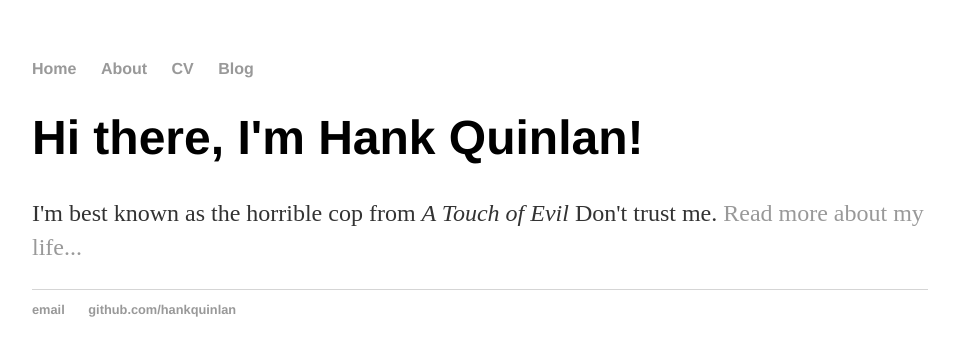
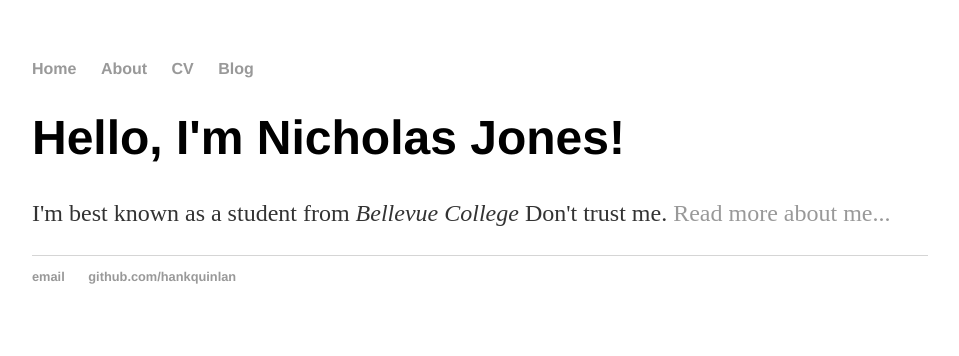
Before and after one commit to nickbjones21/IntroWebDev, a Jekyll site: the page built from index.html, in a window 1280 px wide. Shown: the top 356 px of the page, without its empty margins (160-1119 px from the left). Built offline with Jekyll 4.4.1, drawn with Linux system fonts in a browser that asks for light colours.

Commit message:
Update index.html

```diff
--- a/index.html
+++ b/index.html
@@ -3,6 +3,6 @@ layout: default
 title: Hank Quinlan, Horrible Cop
 ---
 <div class="blurb">
-	<h1>Hi there, I'm Hank Quinlan!</h1>
-	<p>I'm best known as the horrible cop from <em>A Touch of Evil</em> Don't trust me. <a href="/about">Read more about my life...</a></p>
+	<h1>Hello, I'm Nicholas Jones!</h1>
+	<p>I'm best known as a student from <em> Bellevue College </em> Don't trust me. <a href="/about">Read more about me...</a></p>
 </div><!-- /.blurb -->
```
